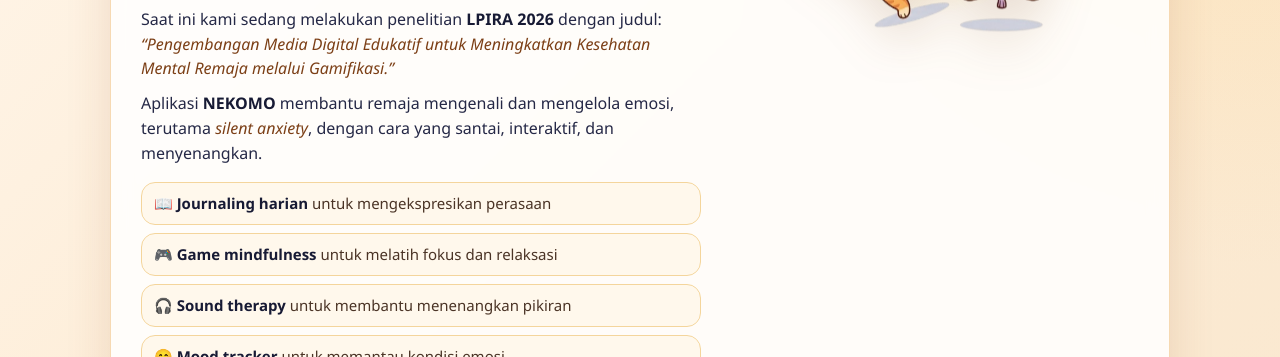
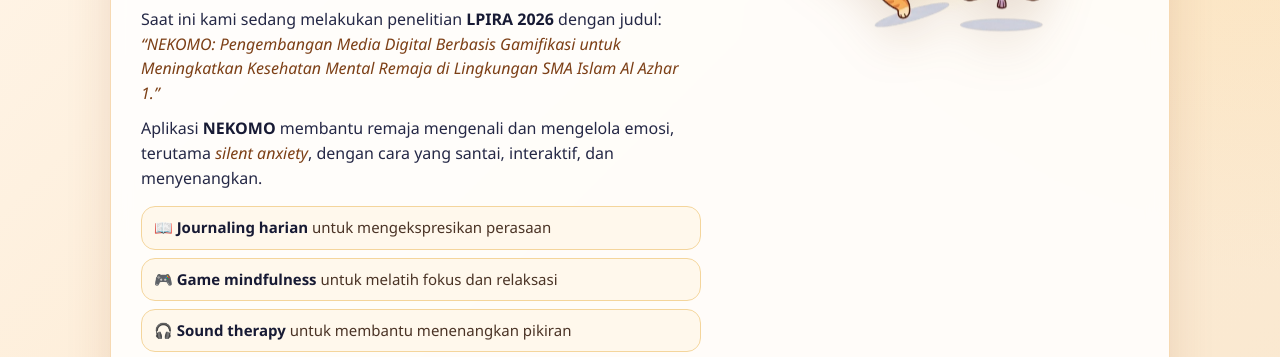
Before and after one commit to 49haryomonayottama-cyber/nekomo_landing, a plain HTML site: page index.html in a window 1280 px wide. Shown: the part 404-761 px from the top of the page. Drawn offline with Linux system fonts and the light colour scheme.

Commit message:
Update index.html

```diff
--- a/index.html
+++ b/index.html
@@ -261,7 +261,7 @@
 
         <p>
           Saat ini kami sedang melakukan penelitian <strong>LPIRA 2026</strong> dengan judul:<br>
-          <em>“Pengembangan Media Digital Edukatif untuk Meningkatkan Kesehatan Mental Remaja melalui Gamifikasi.”</em>
+          <em>“NEKOMO: Pengembangan Media Digital Berbasis Gamifikasi untuk Meningkatkan Kesehatan Mental Remaja di Lingkungan SMA Islam Al Azhar 1.”</em>
         </p>
 
         <p>
```
